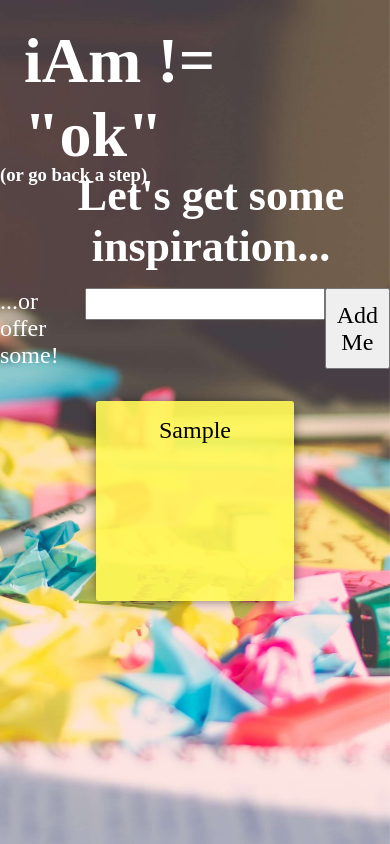
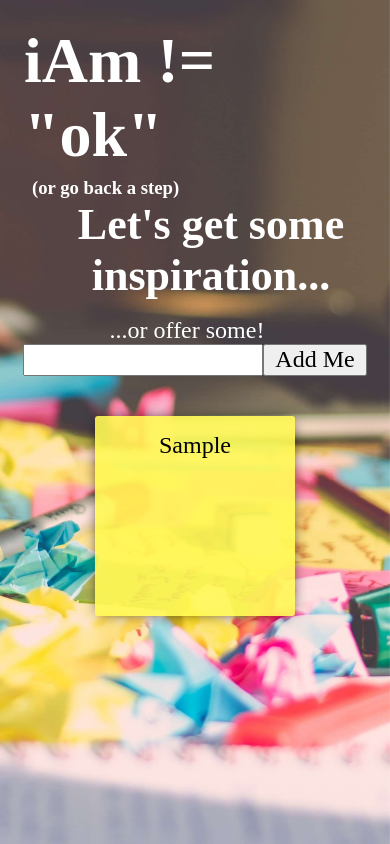
Before and after one commit to lalicia/iAm_not_ok, a React (Create React App) app in the folder not_ok/: page /happydose/ideas in a window 390 px wide. Both pictures are taken after typing "Sample" into the empty fields and a click on the button "Add Me". Built offline with nearby package versions, Linux system fonts and the light colour scheme; no server answers; a web font is replaced by a local one.

Commit message:
updated styling for IdeasPage and PostIts to improve responsiveness, all appears well in browser

```diff
--- a/not_ok/src/components/Input/Input.module.css
+++ b/not_ok/src/components/Input/Input.module.css
@@ -4,6 +4,7 @@
     display: flex;
     flex-direction: row;
     justify-content: center;
+    flex-wrap: wrap;
 }
 
 .label_ideasinput {
--- a/not_ok/src/components/PostIt/PostIt.module.css
+++ b/not_ok/src/components/PostIt/PostIt.module.css
@@ -3,15 +3,15 @@
 .container {
     font-family: 'Just Me Again Down Here', cursive;
     font-size: 1.5rem;
-    width: 200px;
-    min-height: 200px;
+    width: 12.5rem;
+    min-height: 12.5rem;
     overflow: hidden;
     box-shadow: 0px 0px 15px -5px;
     background-color: rgba(255, 249, 86, 0.9);
     border-radius: 3px;
     color: black;
     text-align: center;
-    margin: 2rem;
+    margin: 1.5rem;
 }
 
 .postit_body {
--- a/not_ok/src/pages/IdeasPage.js
+++ b/not_ok/src/pages/IdeasPage.js
@@ -58,9 +58,9 @@ function IdeasPage() {
 
     return (
         <div className={styles.container}>
-            <header><h1><a href="/">iAm != "ok"</a></h1></header>
+            <header className={styles.ideas_header}><h1 className={styles.ideas_h1}><a href="/">iAm != "ok"</a></h1></header>
             <h3 className={styles.h3_back}><a href="/happydose">(or go back a step)</a></h3>
-                <h2>Let's get some inspiration...</h2>
+                <h2 className={styles.ideas_h2}>Let's get some inspiration...</h2>
 
 
                 <Input handleClick={handleClick} text={text} setText={setText}/>
--- a/not_ok/src/pages/IdeasPage.module.css
+++ b/not_ok/src/pages/IdeasPage.module.css
@@ -19,19 +19,21 @@ a {
     color: inherit;
 }
 
-header {
-    margin: 1.5rem 1.5rem 1.5rem;
+.ideas_header {
+    margin-top: 1.5rem;
+    margin-left: 1.5rem;
+    margin-bottom: 0;
 }
 
-h1 {
+.ideas_h1 {
     font-size: 4rem;
     /* font-weight: bolder; */
 }
 
-h2 {
+.ideas_h2 {
     font-size: 2.75rem;
     text-align: center;
-    margin-top: -1rem;
+    margin-top: 0;
     margin-bottom: 1rem;
     margin-right: 2rem;
     margin-left: 4rem;
@@ -63,11 +65,13 @@ h2 {
     flex-direction: row;
     justify-content: space-around;
     flex-wrap: wrap;
-    margin-left: 4rem;
-    margin-right: 4rem;
+    margin-top: 1rem;
+    margin-left: 3rem;
+    margin-right: 3rem;
 }
 
 .h3_back {
-    margin-top: -2rem;
-    margin-bottom: -1rem;
+    margin-top: .3rem;
+    /* margin-bottom: -1rem; */
+    margin-left: 2rem;
 }
```
